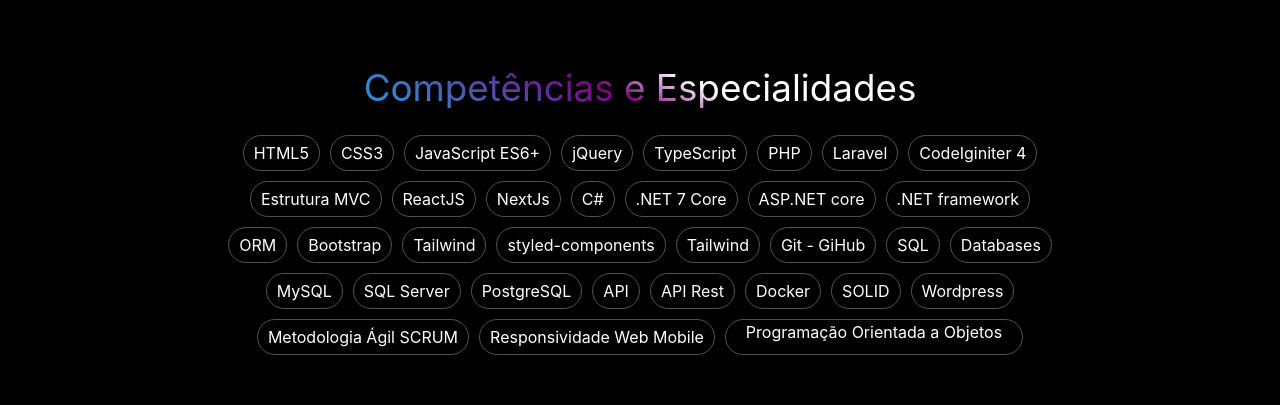
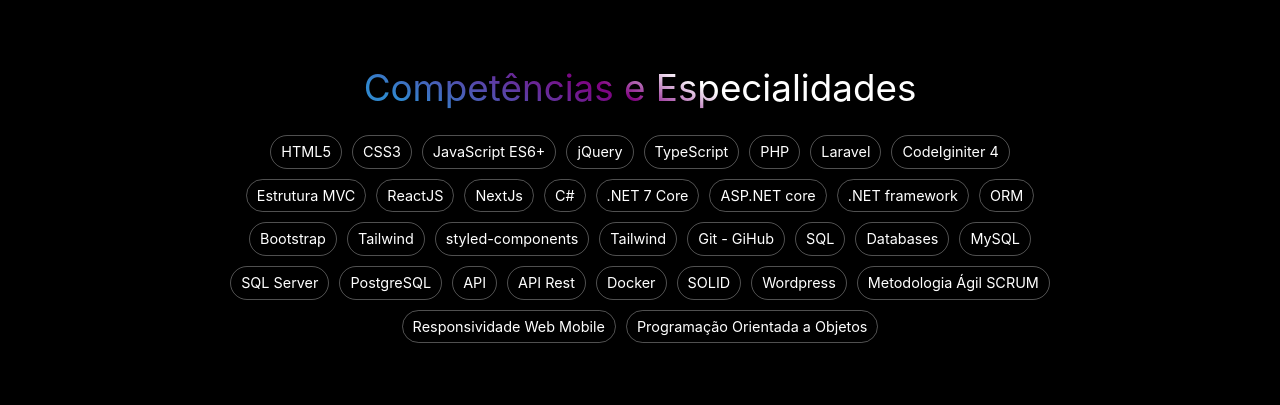
Before and after one commit to robson-magalhaes/portfolio, a React (Vite) app: page / in a window 1280 px wide. Shown: the part 1460-1865 px from the top of the page. Built offline with nearby package versions, Linux system fonts and the light colour scheme; grey boxes are pictures that could not be loaded.

Commit message:
tamanho da font de skills

```diff
--- a/src/pages/styled.js
+++ b/src/pages/styled.js
@@ -129,7 +129,7 @@
         justify-content: end;
         font-size: 1.2rem;
         font-weight: bold;
-        //content: 'Skills';
+        letter-spacing: 7px;
         content: '${({subTxt}) => (subTxt ? subTxt : '')}';
 
     }
@@ -262,7 +262,7 @@
         padding: 0 20px;
     }
 `
-export const ItemT = styled.div`
+export const ItemT = styled.h6`
     padding: 5px 10px;
     height: auto;
     width: auto;
@@ -271,7 +271,7 @@
     -webkit-border: solid 1px #FFFFFF50;
     -webkit-border-radius: 50px;
     color: #FFFFFF;
-
+    font-size: 0.9rem;
     @media (max-width: 750px){
         font-size: 0.7rem;
     }
```
